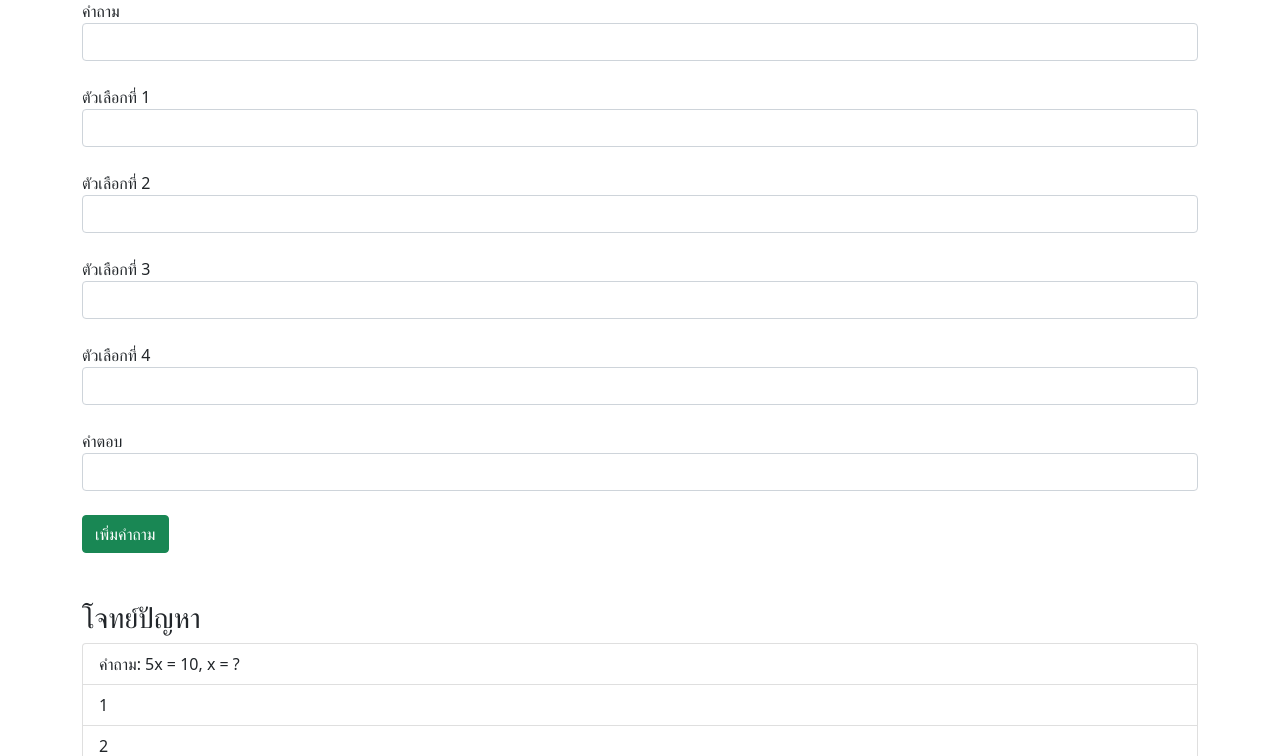
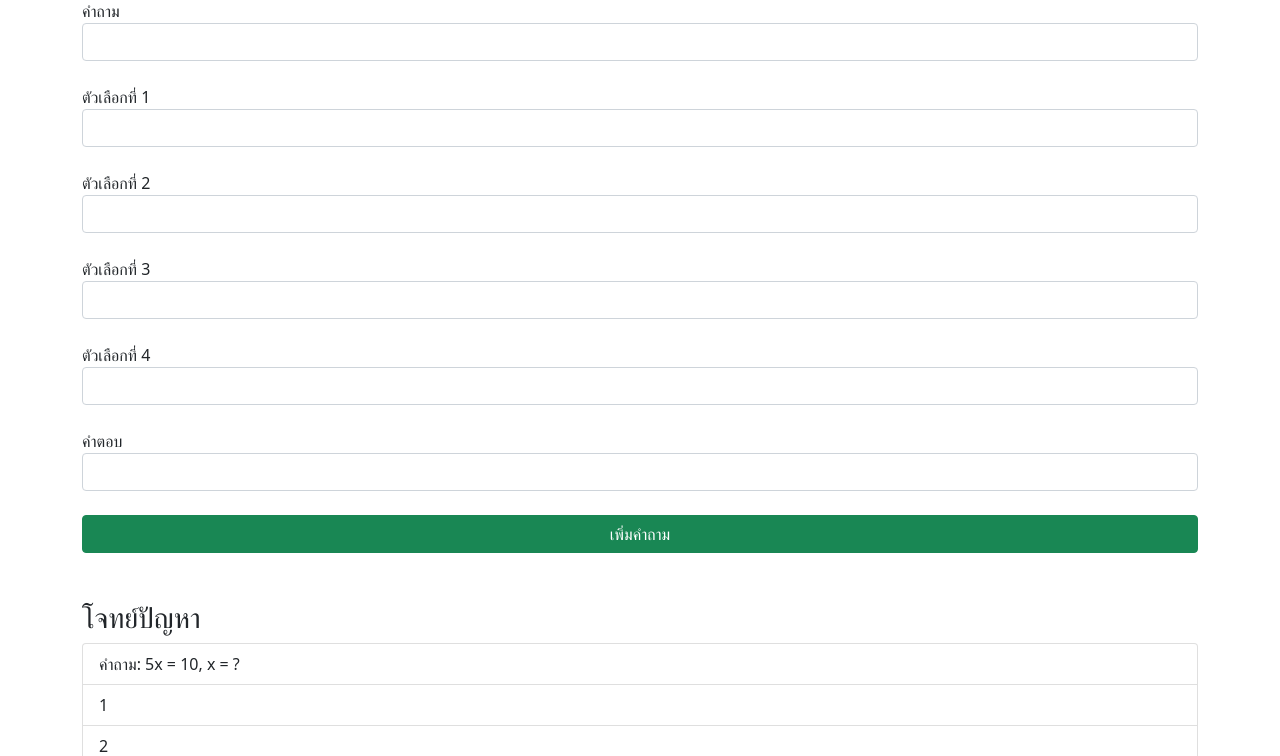
Before and after one commit to lebrancconvas/Soomlek-Admin-Express, a Node server app: page / in a window 1280 px wide. Shown: the part 81-837 px from the top of the page. Run offline with Node 20, Linux system fonts and the light colour scheme; some libraries are stand-ins or nearby versions.

Commit message:
💄 Expand The Add Button.

```diff
--- a/views/index.handlebars
+++ b/views/index.handlebars
@@ -30,7 +30,9 @@
 		<input type="text" name="answer" class="form-control" required>
 	</div>
 	<br>
-	<input type="submit" value="เพิ่มคำถาม" class="btn btn-success">
+	<div class="d-grid gap-2">
+		<input type="submit" value="เพิ่มคำถาม" class="btn btn-success">
+	</div>
 </form>
 <br><br>
 <h3>โจทย์ปัญหา</h3>
```
